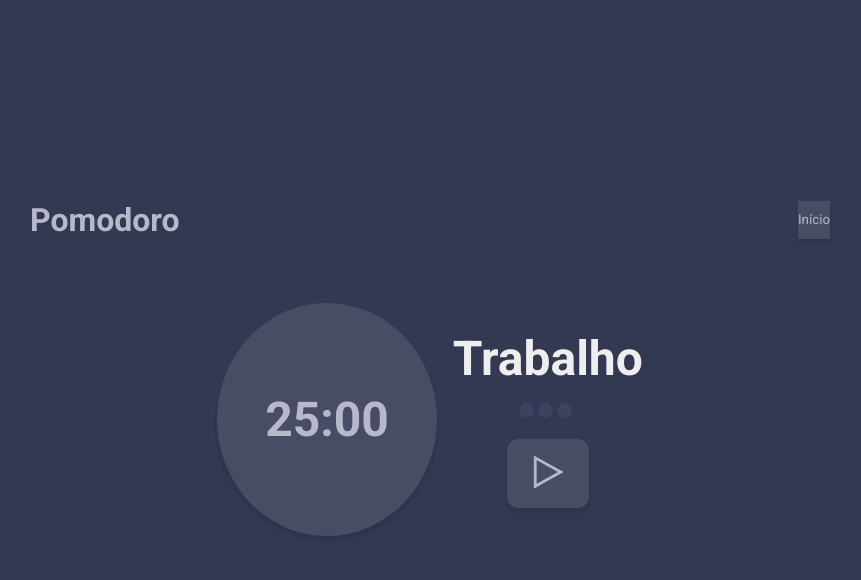
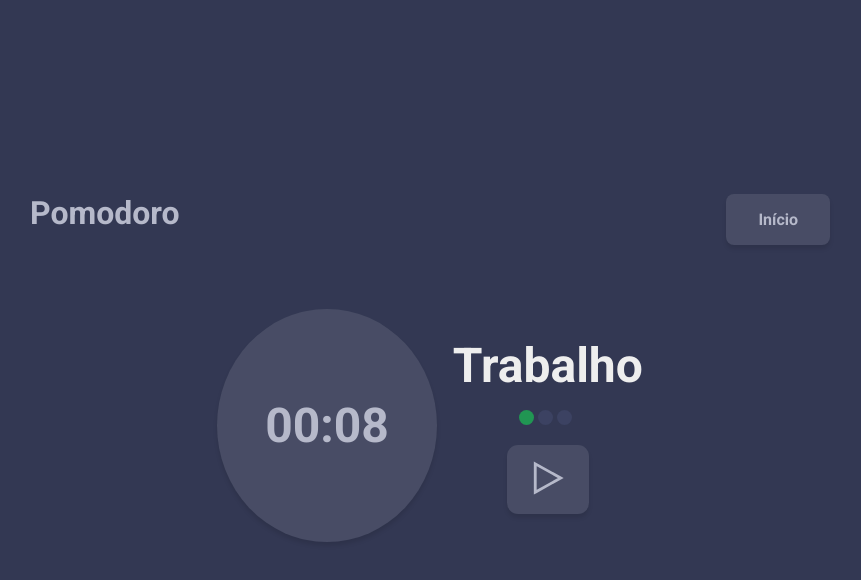
Before and after one commit to patrickrios/pomodoro-nextjs, a Next.js app: page / in a window 1280 px wide. Both pictures are taken after a click on the button "Continuar". Shown: the top 580 px of the page, without its empty margins (210-1071 px from the left). Built offline with nearby package versions, Linux system fonts and the light colour scheme.

Commit message:
Countdown session progress

```diff
--- a/src/components/Continue.tsx
+++ b/src/components/Continue.tsx
@@ -1,7 +1,6 @@
 import  styles from '../styles/pages/Continue.module.css'
 import CountDown from '../components/CountDown'
 import { useContext } from 'react'
-import { PomodoroContext } from '../providers/PomodoroProvider'
 import { AppContext } from '../providers/AppProvider'
 
 export default function Continue(){
@@ -11,7 +10,11 @@ export default function Continue(){
             <div className={`${styles.continueContainer} center-container`}>
                 <header>
                     <h1>Pomodoro</h1>
-                    <button onClick={loadHome} className="default-item">Início</button>
+                    <a
+                        onClick={loadHome}
+                        className={`${styles.homeButton} default-item`}
+                    >
+                        Início</a>
                 </header>
                 <section>
                     <CountDown />
--- a/src/components/CountDown.tsx
+++ b/src/components/CountDown.tsx
@@ -1,28 +1,31 @@
-import { useContext, useEffect, useState } from 'react'
+import { ReactNode, useContext, useEffect, useState } from 'react'
 import { PomodoroContext } from '../providers/PomodoroProvider'
 import  styles from '../styles/components/CountDown.module.css'
+import {RoundDisabled, RoundGreen, RoundYellow} from '../components/Rounds'
 
+let countdownTimeout: NodeJS.Timeout
 
 export default function CountDown(){
 
-    // Inicializar:
-    //Renderizar os controles da etapa
-
     //Ao finalizar o contador (chegar a zero)
     //Tocar alarme e notificação
-    //Inicializar e renderizar o próximo contador
+    // se for pausa (isPause)
+    //    * incrementar sessão atual
+    //    * se sessao atual for igual a sessão
+    //    *
     //Se o step for 2,
 
     const {work, pause, isPause, session, currentSession} = useContext(PomodoroContext)
 
     /** Tempo */
-    const[timing, setTime] = useState( (isPause) ? pause : work )
+    const[time, setTime] = useState( 0.8 * 10 )//((isPause) ? pause : work)*60 )
 
-    let minutes = Math.floor( (timing*60) /60 )
-    let seconds = (timing*60) % 60
+    let minutes = Math.floor( time /60 )
+    let seconds = time % 60
 
     const [minLeft, minRight] = String(minutes).padStart(2,'0').split('')
     const [secLeft, secRight] = String(seconds).padStart(2,'0').split('')
+
 
     /** Controla execução */
     const [isPlaying, setPlay] = useState(false)
@@ -37,14 +40,40 @@ export default function CountDown(){
         (isPlaying) ? setIcon('/icons/pause.svg') : setIcon('/icons/play.svg')
     },[isPlaying])
 
-
     useEffect( ()=>{
-        if( isPlaying){
-            setTimeout(() => {
-                setTime(timing-1)
+        if( isPlaying && time > 0 ){
+            countdownTimeout = setTimeout(() => {
+                setTime(time-1)
             }, 1000)
         }
-    }, [isPlaying, timing])
+        else if(isPlaying && time === 0){
+            new Audio('/alarm.mp3').play()
+            if(Notification.permission === 'granted'){
+                new Notification( `Concluido`, {
+                    body: `Inicie um novo ciclo`
+                })
+            }
+        }
+    }, [isPlaying, time])
+
+    const [progress, setProgress] = useState( loadProgress() )
+
+    function loadProgress(){
+        let prog = Array()
+        loadEnableRound(prog)
+        loadDisabledRound(prog)
+        return prog
+    }
+
+    function loadEnableRound(rounds: Array<ReactNode>){
+        for( let i=0; i<currentSession; i++)
+            rounds[i] = (isPause) ? <RoundYellow /> : <RoundGreen />
+    }
+
+    function loadDisabledRound(rounds: Array<ReactNode>){
+        for( let i=currentSession; i<session; i++)
+            rounds[i] = <RoundDisabled />
+    }
 
     return(
         <div className={styles.CountDown}>
@@ -56,9 +85,7 @@ export default function CountDown(){
                     { (isPause) ? 'Pausa' : 'Trabalho' }
                 </h3>
                 <div>
-                    <span className={styles.roundCount}></span>
-                    <span className={styles.roundCount}></span>
-                    <span className={styles.roundCount}></span>
+                    { progress }
                 </div>
                 <button
                     onClick={startCountDown}
--- a/src/components/Counter.tsx
+++ b/src/components/Counter.tsx
@@ -16,7 +16,9 @@ export default function Counter({value, title, increase, decrease}:CounterProps)
               <img src="./icons/down.svg" onClick={decrease} alt="Incrementar"/>
             </div>
             <div>
-              <strong>{value}</strong>
+              <strong>
+                {value}
+              </strong>
               <h2>{title}</h2>
             </div>
         </div>
--- /dev/null
+++ b/src/components/Rounds.tsx
@@ -0,0 +1,19 @@
+import  styles from '../styles/components/CountDown.module.css'
+
+export function RoundDisabled(){
+    return(
+        <span className={styles.roundCount}></span>
+    )
+}
+
+export function RoundGreen(){
+    return(
+        <span className={styles.roundGreen}></span>
+    )
+}
+
+export function RoundYellow(){
+    return(
+        <span className={styles.roundYellow}></span>
+    )
+}
--- a/src/providers/AppProvider.tsx
+++ b/src/providers/AppProvider.tsx
@@ -1,4 +1,4 @@
-import { createContext, ReactNode, useEffect, useState } from "react";
+import { createContext, ReactNode, useState } from "react";
 import Continue from "../components/Continue";
 import Homepage from "../components/Homepage";
 
@@ -6,7 +6,6 @@ interface AppContextData{
     content: ReactNode;
     loadHome: () => void;
     loadCountdown: ()=> void;
-
 }
 
 interface AppProviderProps{
--- a/src/styles/components/CountDown.module.css
+++ b/src/styles/components/CountDown.module.css
@@ -27,14 +27,17 @@
     color:#eee;
 }
 
-.roundCount{
+.roundCount, .roundGreen, .roundYellow{
     display: block;
     float: left;
     margin-right:4px;
     width:15px;
     height:15px;
+    border-radius:15px;
+}
+
+.roundCount{
     background: var(--item-bg);
-    border-radius:15px;
 }
 
 .roundGreen{
--- a/src/styles/globals.css
+++ b/src/styles/globals.css
@@ -3,6 +3,7 @@
   --item-bg:#3C4262;
   --item-bg-hover:#464d6e;
   --text-color:#B6B9CA;
+  --text-highlight: #000;
   --item-shadow: 0px 4px 4px rgba(0, 0, 0, 0.10);
   --dark-opacity: 0.65;
 
--- a/src/styles/pages/Continue.module.css
+++ b/src/styles/pages/Continue.module.css
@@ -23,3 +23,7 @@
 .continueContainer section{
     padding:4rem 0;
 }
+
+.homeButton{
+    cursor: pointer;
+}
--- a/src/styles/pages/Home.module.css
+++ b/src/styles/pages/Home.module.css
@@ -38,6 +38,11 @@
   display: flex;
   align-items: center;
   opacity: var(--dark-opacity);
+  cursor: pointer;
+}
+
+.buttonContinue:hover{
+  opacity:.9;
 }
 
 .buttonContinue img{
```
Also changed, not shown: src/pages/continue.tsx (deleted, +0 -22 lines), 2 other files (tests, documents, lock files or other folders).
